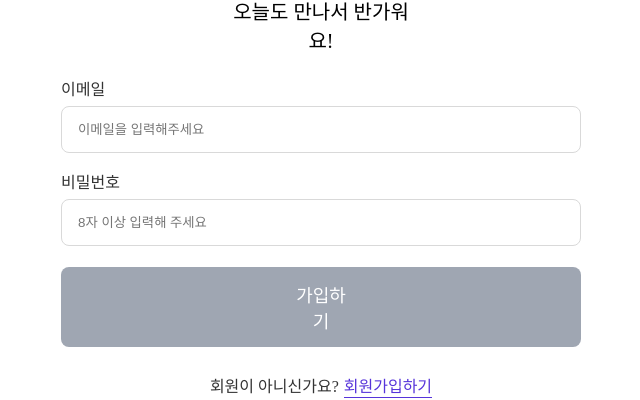
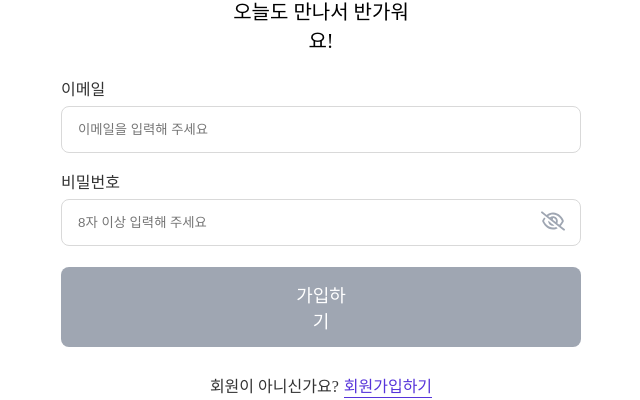
Before and after one commit to schedule-Avengers/taskify, a React (Vite) app: page /signin in a window 1280 px wide. Shown: the part 350-750 px from the top of the page, without its empty margins (319-959 px from the left). Built offline with nearby package versions, Linux system fonts and the light colour scheme; a web font is replaced by a local one.

Commit message:
FEAT : 토큰저장, 모달버튼추가, eye 이모티콘 작업

```diff
--- a/src/pages/signin/index.tsx
+++ b/src/pages/signin/index.tsx
@@ -9,6 +9,8 @@ import { useEffect, useState } from 'react';
 import { PostAuthSignIn } from '@axios/api';
 import Modal from '@/components/common/Modal/index';
 import { AxiosError } from 'axios';
+import BaseButton from '@components/common/BaseButton';
+import AuthInput from '@/components/common/Input/AuthInput';
 
 const cx = classNames.bind(styles);
 
@@ -38,20 +40,30 @@ export default function index() {
   }, [isValid]);
 
   const onSubmit: SubmitHandler<Inputs> = async (data) => {
-    // 사용자가 폼을 제출하면 데이터를 받아서
     try {
       const response = await PostAuthSignIn(data);
-      //post때 보내주겠다.
-      navigate('/');
       setIsModalOpen(false);
+      const token = response.accessToken;
+      localStorage.setItem('token', token);
+      navigate('/mydashboard');
     } catch (error) {
       if (error instanceof AxiosError) {
-        const loginFailurMessage = error.response?.data.message;
+        const loginFailureMessage = error.response?.data.message;
         setIsModalOpen(true);
-        setModalMessage(loginFailurMessage);
+        setModalMessage(loginFailureMessage);
       }
     }
   };
+
+  // useEffect를 사용하여 컴포넌트가 마운트되거나 특정 상태가 변경될 때마다 로그인 상태를 확인하고, 사용자가 이미 로그인된 상태라면 대시보드로 리다이렉트합니다.
+  // 이는 사용자가 로그인 페이지에 직접 접근할 때 자동으로 대시보드로 이동하도록 합니다.
+
+  // useEffect(() => {
+  //   const accessToken = localStorage.getItem('token');
+  //   if (accessToken) {
+  //     navigate('/mydashboard');
+  //   }
+  // }, [loginError]);
 
   return (
     <div className={cx('bg')}>
@@ -67,32 +79,27 @@ export default function index() {
           >
             이메일
           </label>
-          <input
+          <AuthInput
             id='email'
-            placeholder='이메일을 입력해주세요'
+            placeholder='이메일을 입력해 주세요'
             type='text'
-            className={`${cx('formInput')} ${errors.email ? cx('error') : ''}`}
-            {...register('email')}
-            onBlur={() => trigger('email')}
-            onFocus={() => clearErrors('email')}
+            trigger={trigger}
+            clearErrors={clearErrors}
+            register={register}
+            name='email'
+            errorMessage={errors.email?.message}
           />
-          {errors.email && (
-            <span className={cx('errorMessage')}>{errors.email.message}</span>
-          )}
           <label className={cx('formLabel')}>비밀번호</label>
-          <input
+          <AuthInput
+            id='password'
             placeholder='8자 이상 입력해 주세요'
             type='password'
-            className={`${cx('formInput')} ${errors.password ? cx('error') : ''}`}
-            {...register('password')}
-            onBlur={() => trigger('password')}
-            onFocus={() => clearErrors('password')}
+            trigger={trigger}
+            clearErrors={clearErrors}
+            register={register}
+            name='password'
+            errorMessage={errors.password?.message}
           />
-          {errors.password && (
-            <span className={cx('errorMessage')}>
-              {errors.password.message}
-            </span>
-          )}
           <button
             type='submit'
             className={`${cx('submitButton')} ${isFormValid ? '' : cx('disabled')}`}
@@ -108,7 +115,59 @@ export default function index() {
           </Link>
         </div>
       </main>
-      {isModalOpen && <Modal isOpen={isModalOpen}>{modalMessage}</Modal>}
+      {isModalOpen && (
+        <Modal isOpen={isModalOpen} size='alert'>
+          {modalMessage}
+          <BaseButton text='확인' size='lg' type='button' />
+        </Modal>
+      )}
     </div>
   );
 }
+
+//로그인 성공시 true false를 보내고 토큰이 유효한지 확인??
+
+// 프론트엔드가 토큰을 받아 로컬 스토리지 또는 쿠키에 저장합니다
+
+// (추후)프론트엔드가 저장된 토큰을 사용하여 인증된 요청을 보냅니다.
+
+// const instance = axios.create({
+//   baseURL: 'http://localhost:3000',
+//   headers: { 'Authorization': `Bearer ${token}` }
+// });
+
+// // 예시: 인증된 사용자 정보 가져오기
+// instance.get('/api/userinfo')
+//   .then(response => {
+//     console.log(response.data);
+//   })
+//   .catch(error => {
+//     console.error('Error fetching user info', error);
+//   });
+
+// 백엔드가 요청을 받을 때 토큰을 확인하여 사용자 인증 상태를 관리합니다.
+
+// function useAuth() {
+//   const history = useHistory();
+
+//   useEffect(() => {
+//     const token = localStorage.getItem('token');
+//     if (!token) {
+//       history.push('/login');
+//     }
+
+//     const checkTokenValidity = () => {
+//       // 토큰 유효성 검사 (옵션으로 서버에서 토큰을 검증할 수 있습니다)
+//       const decodedToken = jwt.decode(token);
+//       if (decodedToken.exp < Date.now() / 1000) {
+//         alert('토큰이 만료되었습니다. 다시 로그인해주세요.');
+//         localStorage.removeItem('token');
+//         history.push('/login');
+//       }
+//     };
+
+//     checkTokenValidity();
+//   }, [history]);
+
+//   return null;
+// }
--- a/src/pages/signin/signin.module.scss
+++ b/src/pages/signin/signin.module.scss
@@ -31,25 +31,8 @@
   margin-top: 16px;
 }
 
-.formInput {
-  margin-top: 0.6rem;
-  width: 100%;
-  padding: 1.5rem 1.6rem;
-  border-radius: 8px;
-  border: 1px solid #d9d9d9;
-  &.error {
-    border-color: #d6173a; // 에러 시 테두리 색상
-  }
-}
-
 .formLabelEmail {
   margin-top: 22px;
-}
-
-.errorMessage {
-  display: inline-block;
-  margin-top: 8px;
-  color: #d6173a;
 }
 
 .submitButton {
```
